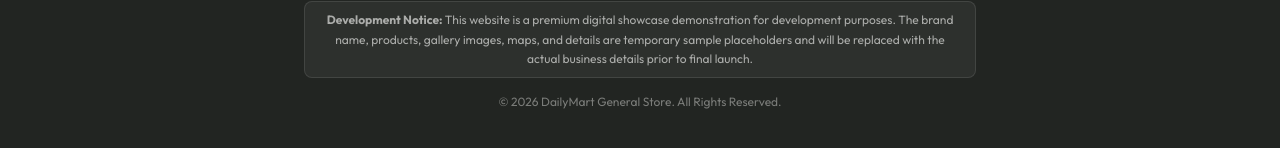
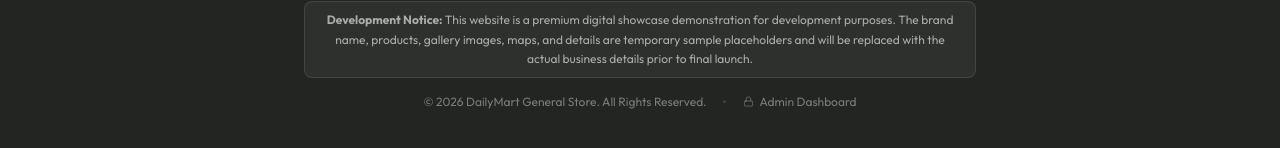
Before and after one commit to Sparks-Niat/Grocery, a React (Vite) app: page /contact in a window 1280 px wide. Shown: the part 1569-1717 px from the top of the page. Built offline with nearby package versions, Linux system fonts and the light colour scheme; no server answers.

Commit message:
Add discreet Admin Dashboard link to footer

```diff
--- a/src/components/Footer.jsx
+++ b/src/components/Footer.jsx
@@ -1,5 +1,6 @@
 import React from 'react';
-import { ShoppingBasket, Phone, MessageSquare, MapPin, Clock, ArrowUp } from 'lucide-react';
+import { Link } from 'react-router-dom';
+import { ShoppingBasket, Phone, MessageSquare, MapPin, Clock, ArrowUp, Lock } from 'lucide-react';
 
 export default function Footer({ setActivePage, storeInfo, categories = [], footerLinks = [], socialLinks = [] }) {
   const handleLinkClick = (path) => {
@@ -136,14 +137,25 @@ export default function Footer({ setActivePage, storeInfo, categories = [], foot
           </div>
         </div>
 
-        {/* Disclaimer Alert */}
+        {/* Disclaimer Alert & Copyright */}
         <div className="border-t border-white/10 pt-8 pb-4 text-center">
           <div className="inline-block px-4 py-2 rounded-lg bg-white/5 border border-white/10 mb-4 text-xs max-w-2xl leading-relaxed text-cream-light/60">
             <strong>Development Notice:</strong> This website is a premium digital showcase demonstration for development purposes. The brand name, products, gallery images, maps, and details are temporary sample placeholders and will be replaced with the actual business details prior to final launch.
           </div>
-          <p className="text-xs text-cream-light/40">
-            {storeInfo.copyright || `© ${currentYear} DailyMart General Store. All Rights Reserved.`}
-          </p>
+          <div className="flex flex-col sm:flex-row items-center justify-center gap-2 sm:gap-4 text-xs text-cream-light/40">
+            <p>
+              {storeInfo.copyright || `© ${currentYear} DailyMart General Store. All Rights Reserved.`}
+            </p>
+            <span className="hidden sm:inline text-white/20">•</span>
+            <Link
+              to="/admin/login"
+              className="inline-flex items-center space-x-1.5 text-cream-light/40 hover:text-accent hover:underline transition-colors duration-200"
+              title="Store Management Portal"
+            >
+              <Lock size={11} className="opacity-70" />
+              <span>Admin Dashboard</span>
+            </Link>
+          </div>
         </div>
       </div>
     </footer>
```
